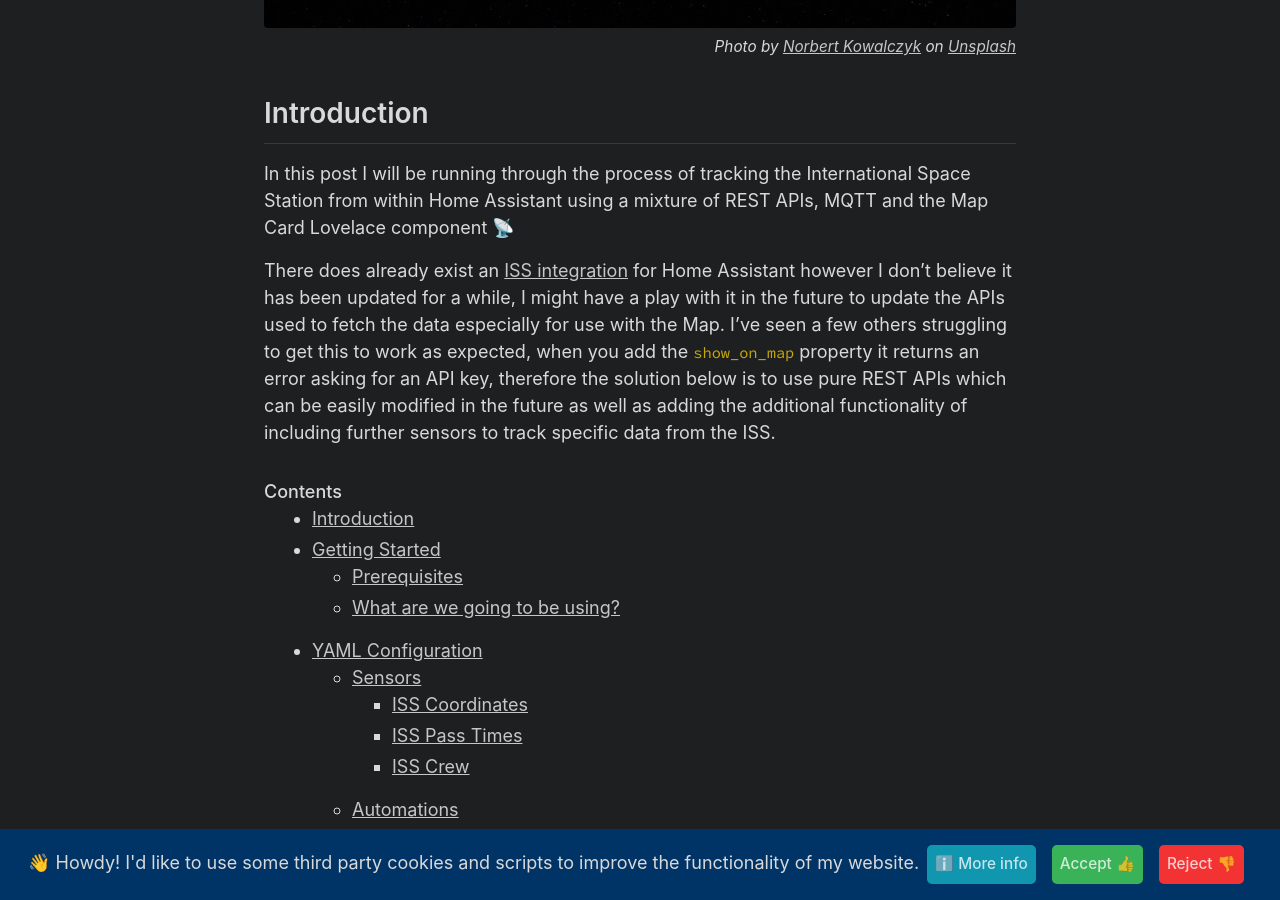
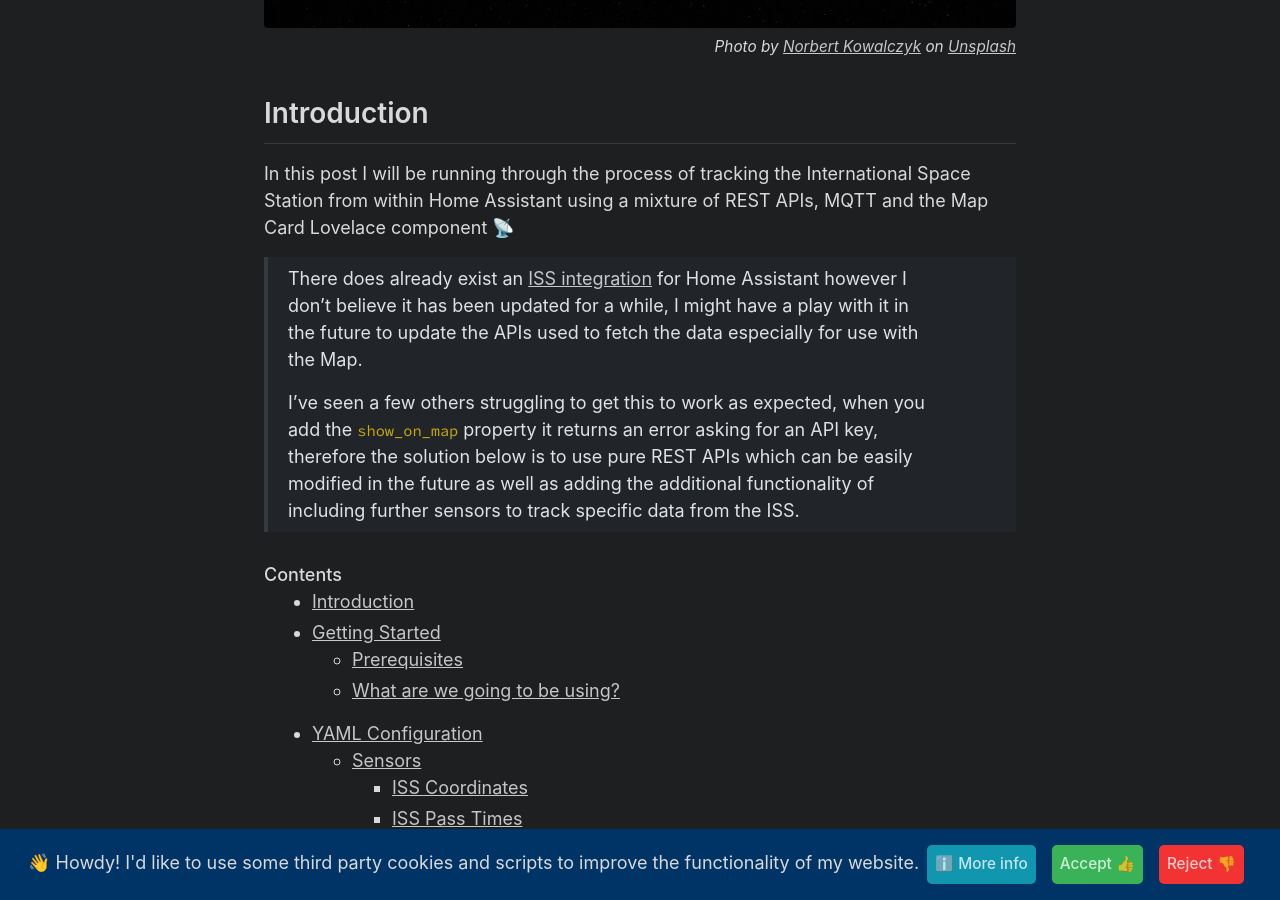
Before and after one commit to tiberiushunter/samwelek.co.uk, a Jekyll site: the page built from src/_posts/blog/2020-10-31-how-to-track-the-iss-within-home-assistant.md, in a window 1280 px wide and 900 px high, scrolled down 722 px. Built offline with Jekyll 4.4.1, drawn with Linux system fonts in a browser that asks for light colours; emoji names are drawn with the system emoji font.

```diff
--- a/src/_posts/blog/2020-10-31-how-to-track-the-iss-within-home-assistant.md
+++ b/src/_posts/blog/2020-10-31-how-to-track-the-iss-within-home-assistant.md
@@ -11,7 +11,9 @@ cover-credit: <span>Photo by <a href="https://unsplash.com/@norbertkowalczyk?utm
 
 In this post I will be running through the process of tracking the International Space Station from within Home Assistant using a mixture of REST APIs, MQTT and the Map Card Lovelace component :satellite:
 
-There does already exist an [ISS integration](https://www.home-assistant.io/integrations/iss/) for Home Assistant however I don't believe it has been updated for a while, I might have a play with it in the future to update the APIs used to fetch the data especially for use with the Map. I've seen a few others struggling to get this to work as expected, when you add the `show_on_map` property it returns an error asking for an API key, therefore the solution below is to use pure REST APIs which can be easily modified in the future as well as adding the additional functionality of including further sensors to track specific data from the ISS.
+>There does already exist an [ISS integration](https://www.home-assistant.io/integrations/iss/) for Home Assistant however I don't believe it has been updated for a while, I might have a play with it in the future to update the APIs used to fetch the data especially for use with the Map.
+>
+>I've seen a few others struggling to get this to work as expected, when you add the `show_on_map` property it returns an error asking for an API key, therefore the solution below is to use pure REST APIs which can be easily modified in the future as well as adding the additional functionality of including further sensors to track specific data from the ISS.
 
 - toc
 {: toc }
```
